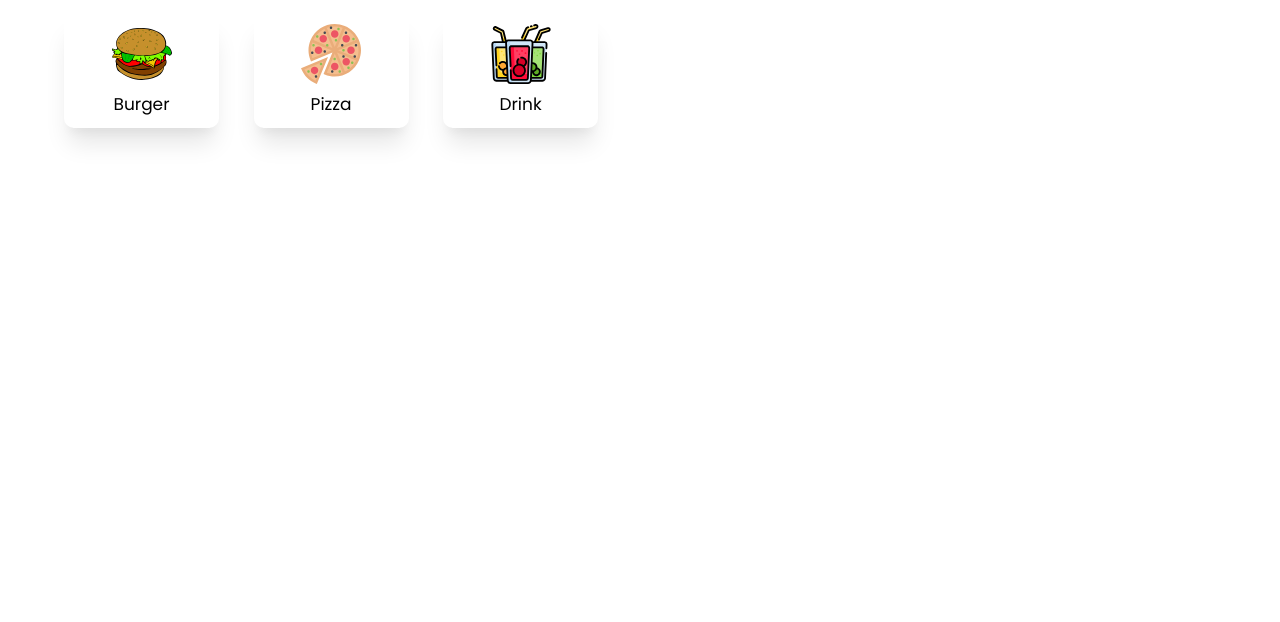
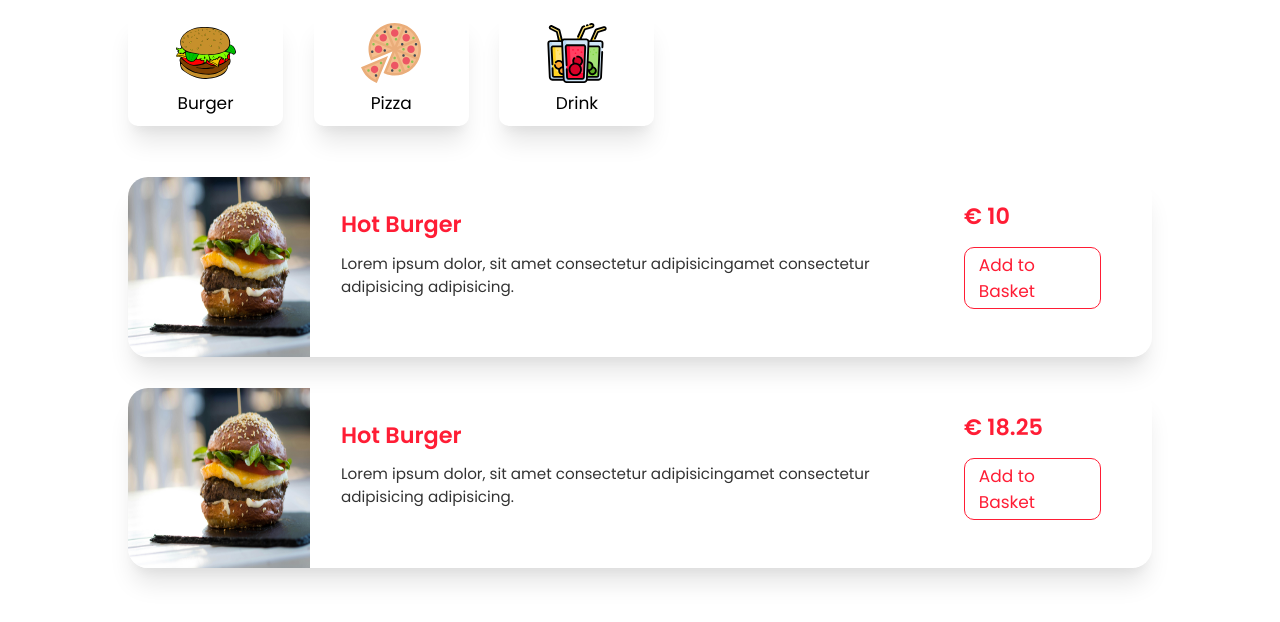
Before and after one commit to hasangoksel/Restaurant-Market, a Vue app in the folder client/: page / in a window 1280 px wide. Shown: the top 622 px of the page. Built offline with nearby package versions, Linux system fonts and the light colour scheme.

Commit message:
Added: Products in Restaurant Page

```diff
--- a/client/src/layouts/Restaurant.vue
+++ b/client/src/layouts/Restaurant.vue
@@ -14,8 +14,18 @@
             </div>
         </div>
         <div class="products">
-            <div class="products__item">
-
+            <div class="products__item" v-for="item in products" :key="item.id">
+                <div class="products__item__image">
+                    <img :src="getImageUrl(item.image)" :alt="item.name">
+                </div>
+                <div class="products__item__content">
+                    <h3>{{ item.name }}</h3>
+                    <p>{{ item.detail }}</p>
+                </div>
+                <div class="products__item__basket">
+                    <span> € {{ item.price }}</span>
+                    <span class="basket-button">Add to Basket</span>
+                </div>
             </div>
         </div>
     </div>
@@ -38,7 +48,22 @@
                         image: "category-drink.svg",
                         name: "Drink"
                     }
-
+                ],
+                products: [
+                    {
+                        id: 0,
+                        image: "products-burger.jpg",
+                        name: "Hot Burger",
+                        detail: "Lorem ipsum dolor, sit amet consectetur adipisicingamet consectetur adipisicing adipisicing. ",
+                        price: 10,
+                    },
+                    {
+                        id: 1,
+                        image: "products-burger.jpg",
+                        name: "Hot Burger",
+                        detail: "Lorem ipsum dolor, sit amet consectetur adipisicingamet consectetur adipisicing adipisicing. ",
+                        price: 18.25,
+                    }
                 ]
             }
         },
@@ -59,7 +84,7 @@
     }
     .categories{
         width: 100%;
-        padding: 1% 5%;
+        padding: 1% 10%;
         display: flex;
         justify-content: flex-start;
         align-items: center;
@@ -83,4 +108,86 @@
     .categories__item span{
         margin-top: 5%;
     }
+
+
+    .products{
+        width: 100%;
+        padding: 3% 10%;
+        display: flex;
+        flex-direction: column;
+        justify-content: flex-start;
+        align-items: flex-start;
+    }
+    .products__item{
+        width: 100%;
+        margin-bottom: 3%;
+        display: flex;
+        justify-content: flex-start;
+        align-items: flex-start;
+        box-shadow: rgba(0, 0, 0, 0.1) 0px 20px 25px -5px, rgba(0, 0, 0, 0.04) 0px 10px 10px -5px;
+        border-radius: 20px;
+    }
+    .products__item__image{
+        flex-basis: 20%;
+        display: flex;
+        justify-content: center;
+        align-items: center;
+    }
+    .products__item__image img{
+        width: 100%;
+        height: 180px;
+        border-radius: 20px 0 0 20px;
+
+    }
+
+    .products__item__content{
+        flex-basis: 65%;
+        margin-left: 3%;
+        height: 150px;
+        display: flex;
+        flex-direction: column;
+        justify-content: center !important;
+        align-items: flex-start;
+    }
+    .products__item__content h3{
+        color: #FF1D35;
+        font-size: 1.4rem;
+        font-weight: 600;
+    }
+    .products__item__content p{
+        margin-top: 1.8%;
+        font-size: .95rem;
+        font-weight: 400;
+        opacity: .8;
+    }
+    .products__item__basket{
+        flex-basis: 15%;
+        margin-left: 3%;
+        margin-right: 5%;
+        height: 150px;
+        display: flex;
+        flex-direction: column;
+        justify-content: center;
+        align-items: flex-start;
+    }
+    .products__item__basket :nth-child(1){
+        font-size: 1.4rem;
+        font-weight: 600;
+        color: #FF1D35;
+        margin-top: 3%;
+    }
+    .products__item__basket :nth-child(2){
+        cursor: pointer;
+        color: #FF1D35;
+        border: 1.2px solid#FF1D35;
+        padding: 3% 10%;
+        border-radius: 10px;
+        margin-top: 10%;
+        transition: all .4s ease;
+    }
+    .products__item__basket :nth-child(2):hover{
+        background: #FF1D35;
+        color: #FFF;
+        border: 1px solid #FF1D35;
+    }
 </style>
```
Also changed, not shown: client/src/assets/products-burger.jpg (added).
